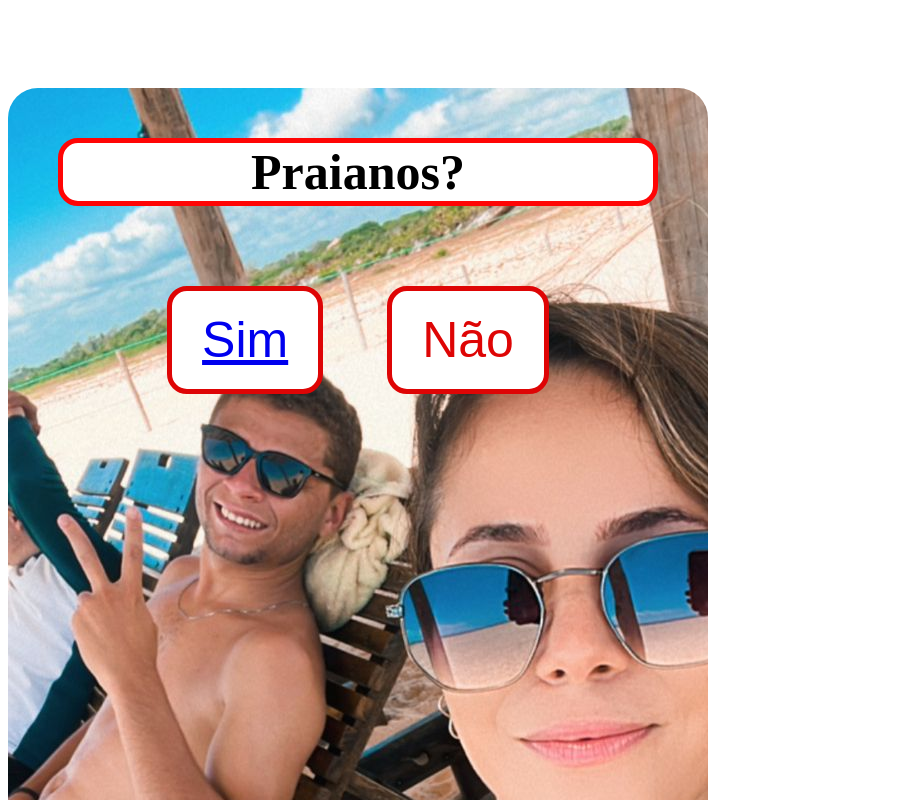
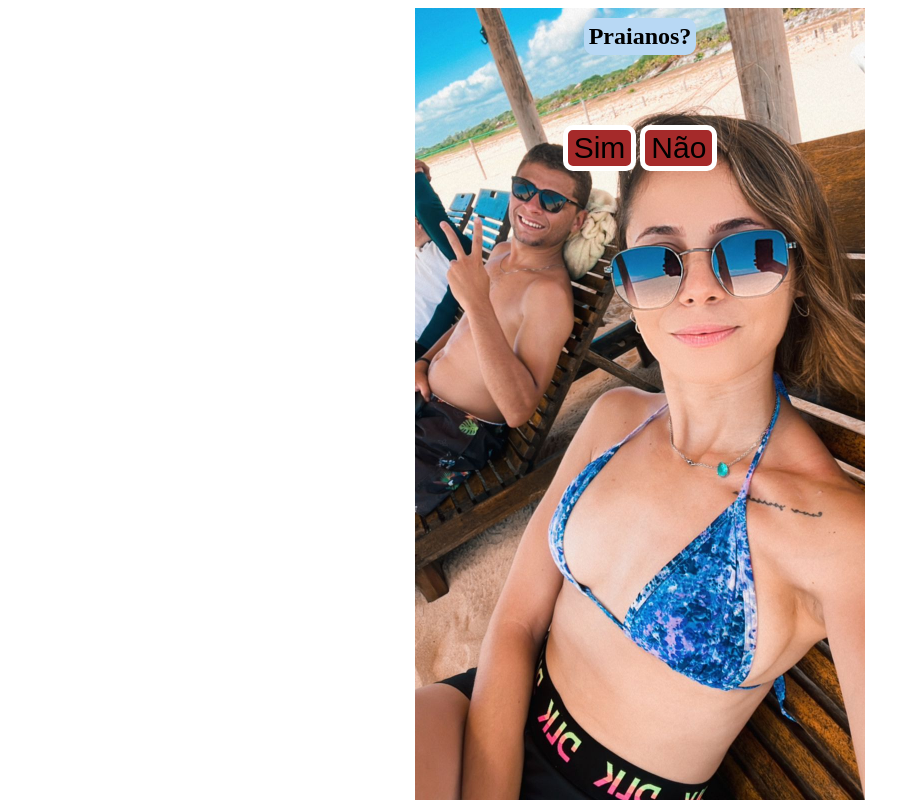
Before and after one commit to elielton-santana/test-repository, a plain HTML site: page index.html in a window 1280 px wide. Shown: the top 800 px of the page, without its empty margins (0-920 px from the left). Drawn offline with Linux system fonts and the light colour scheme.

Commit message:
refiz todo codigo, centralizando a imagem como background ao centro

```diff
--- a/index.html
+++ b/index.html
@@ -15,7 +15,7 @@
     <body>
         <div class="div-deus">
 
-            <div class="containere-pai-de-todos">
+            <div class="container-pai">
 
                 <div class="container">
 
--- a/style.css
+++ b/style.css
@@ -2,7 +2,7 @@
     background-image: url(https://st4.depositphotos.com/10654668/20268/i/450/depositphotos_202687422-stock-photo-top-view-pink-paper-hearts.jpg);
     background-repeat: repeat-y;
     background-size: 100%;
-} */
+} */ */
 
 /* .div-deus {
     position: absolute;
@@ -11,13 +11,11 @@
     background-size: 100%;
 } */
 
-.containere-pai-de-todos {
-    margin-top: 80px;
-    height: 1600px;
-    width: 700px;
+/* .containere-pai-de-todos {
+    background-size: cover;
     background-image: url(img/WhatsApp\ Image\ 2023-12-09\ at\ 09.38.01.jpeg);
-    position: absolute;
-    border-radius: 30px;
+    background-position: center;
+    height: 100vh;
 }
 
 
@@ -60,6 +58,24 @@ h2 {
 
 @media (max-width: 520px) {
 
+    h2  {
+        font-size: 18px;
+    }
+
+
+    button {
+
+        font-size: 18px;
+        background-color: rgb(255, 255, 255);
+        border-radius: 5px;
+        font-size: 18px;
+        cursor: pointer;
+        border: solid 5px rgb(222, 5, 5);
+        margin: 10px;
+        color: rgb(222, 5, 5);
+    }
+
+
 
 
     body {
@@ -69,15 +85,15 @@ h2 {
     }
 
     .containere-pai-de-todos {
-        width: 100%;
-        position: static;
-
+        background-size: contain;
+        height: auto;
+        background-repeat: no-repeat;
 
     }
 
 
 
-}
+} */
 
 
 
@@ -145,4 +161,75 @@ h2 {
     body {
         background-image: url('img/Não\ confirmado.png');
     }
-} */
+}
+ */
+
+
+
+
+
+
+
+
+
+
+
+
+
+
+
+
+
+
+
+
+
+
+
+
+
+
+
+
+
+
+
+
+
+
+
+.div-deus {
+
+}
+
+.container {
+    background-image: url(img/WhatsApp\ Image\ 2023-12-09\ at\ 09.38.01.jpeg);
+    background-size: contain;
+    background-position: center;
+    height: 100vh;
+    background-repeat: no-repeat;
+    text-align: center;
+    /* display: flex; */
+}
+
+
+h2 {
+    background-color: rgb(184, 216, 244);
+    display: inline-block;
+    border-radius: 10px;
+    padding: 5px;
+    margin-top: 10px;
+}
+
+button {
+    margin-top: 50px;
+    font-size: 30px;
+    border-radius: 10px;
+    background-color: brown;
+    border: solid white 5px;
+}
+
+a {
+    text-decoration: none;
+    color: black;
+}
```
